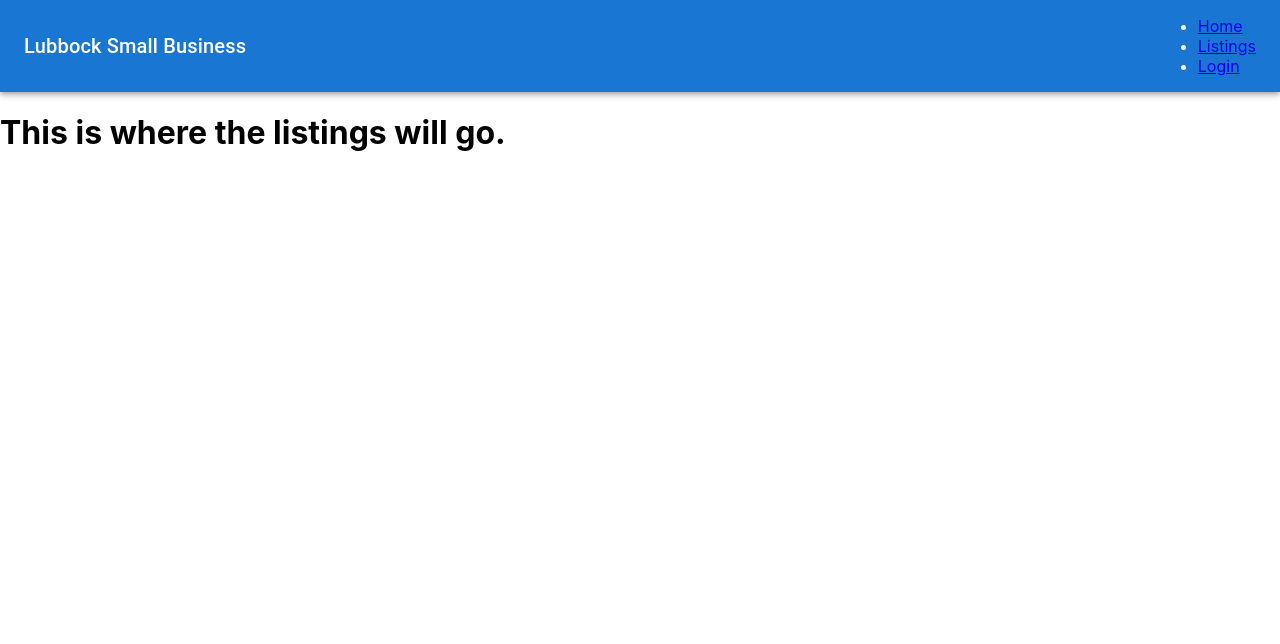
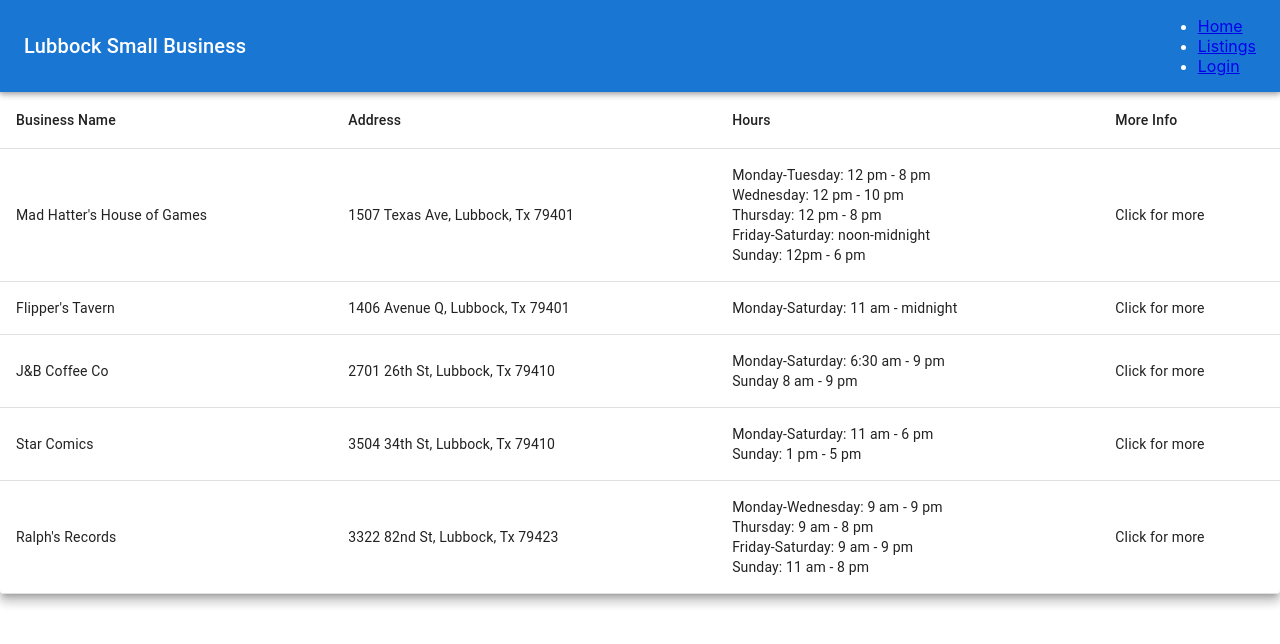
Before and after one commit to SamSvetlik/small_business_app, a React (Create React App) app: page /listings in a window 1280 px wide. Shown: the top 644 px of the page. Built offline with nearby package versions, Linux system fonts and the light colour scheme.

Commit message:
chore: create table with original listings

```diff
--- a/src/components/Listings.js
+++ b/src/components/Listings.js
@@ -1,13 +1,38 @@
 import React from 'react'
+import Table from '@mui/material/Table';
+import TableBody from '@mui/material/TableBody';
+import TableCell from '@mui/material/TableCell';
+import TableContainer from '@mui/material/TableContainer';
+import TableHead from '@mui/material/TableHead';
+import TableRow from '@mui/material/TableRow';
+import Paper from '@mui/material/Paper';
 
 const Listings = (props) => {
     return (
-        <div >
-            <h1>
-            This is where the listings will go.
-            </h1>
-            {console.log(props.businesses)}
-        </div>
+        <TableContainer component={Paper} elevation={8} >
+            <Table>
+                <TableHead>
+                    <TableRow>
+                        <TableCell>Business Name</TableCell>
+                        <TableCell>Address</TableCell>
+                        <TableCell>Hours</TableCell>
+                        <TableCell>More Info</TableCell>
+                    </TableRow>
+                </TableHead>
+                <TableBody>
+                    {props.businesses.map((business)=> {
+                        return (
+                            <TableRow>
+                                <TableCell>{business.name}</TableCell>
+                                <TableCell>{business.address}</TableCell>
+                                <TableCell>{business.hours.reduce((prev, cur) => [ ...prev, cur, <br /> ], [])}</TableCell>
+                                <TableCell>Click for more</TableCell>
+                            </TableRow>
+                        )
+                    })}
+                </TableBody>
+            </Table>
+        </TableContainer>
     )
 }
 
```
